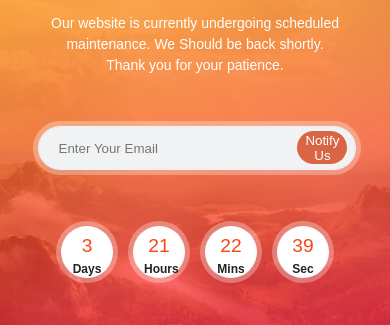
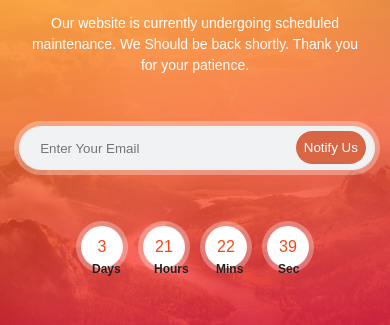
Before and after one commit to dikaa7/coming-soon, a plain HTML site: page index.html in a window 390 px wide. Shown: the part 134-459 px from the top of the page. Drawn offline with Linux system fonts and the light colour scheme.

Commit message:
responsive

```diff
--- a/styles.css
+++ b/styles.css
@@ -17,7 +17,6 @@ body {
 	background: -webkit-linear-gradient(279deg, #fa163fbb 0%, #fa163fbb 30%, #f8b400bb 100%);
 	background: -o-linear-gradient(279deg, #fa163fbb 0%, #fa163fbb 30%, #f8b400bb 100%);
 	background: linear-gradient(-9deg, #fa163fbb 0%, #fa163fbb 30%, #f8b400bb 100%);
-
 }
 
 .container {
@@ -191,6 +190,10 @@ body {
 		font-size: 16px;
 	}
 
+	.container{
+		width: 90%;
+	}
+
 	.title{
 		font-size: 2rem;
 	}
@@ -229,8 +232,15 @@ body {
 	}
 
 	.countdown-box{
+		width: 20px;
+		height: 20px;
 		margin: 10px;
 		padding: 10px;
+	}
+
+	.countdown-number{
+		line-height: 0.7;
+		font-size: 1rem;
 	}
 
 	.email-input-area{
@@ -239,7 +249,7 @@ body {
 	}
 
 	.submit-btn{
-		width: 50px;
+		width: 70px;
 	}
 
 	.social-icon{
```
